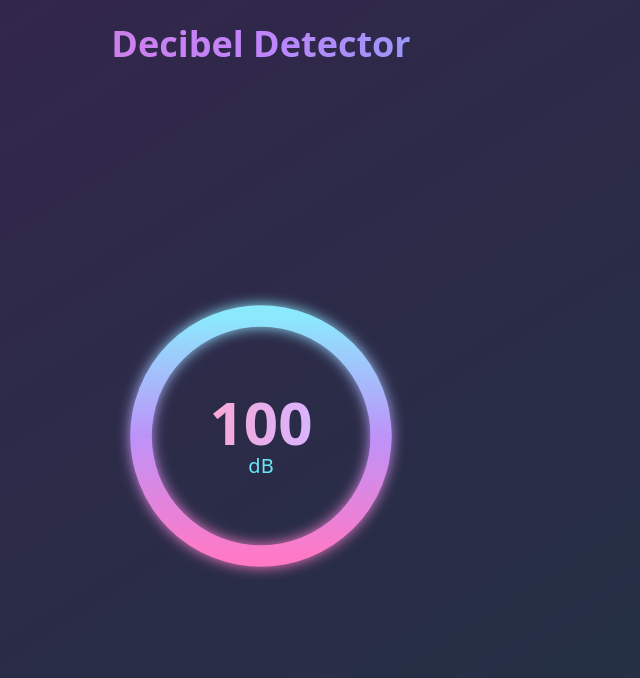
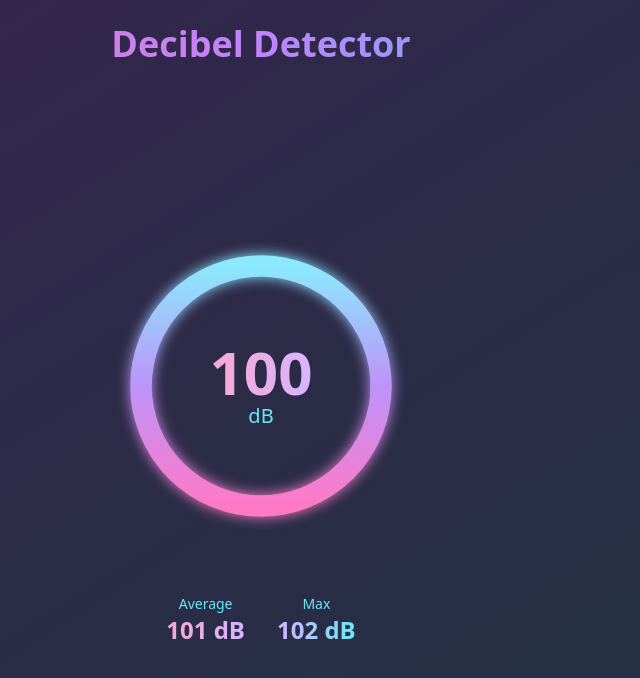
Before and after one commit to thaitommytran/decibel-detector, a React (Create React App) app: page / in a window 1280 px wide. Shown: the top 678 px of the page, without its empty margins (379-1019 px from the left). Built offline with nearby package versions, Linux system fonts and the light colour scheme.

Commit message:
added static DecibelStats component

```diff
--- a/src/App.js
+++ b/src/App.js
@@ -1,4 +1,5 @@
 import CircularGauge from "./components/CircularGauge";
+import DecibelStats from './components/DecibelStats';
 
 function App() {
   return (
@@ -16,6 +17,7 @@ function App() {
         </header>
         <div className="flex-grow flex flex-col items-center justify-center space-y-12">
           <CircularGauge />
+          <DecibelStats />
         </div>
       </div>
     </div>
--- /dev/null
+++ b/src/components/DecibelStats.jsx
@@ -0,0 +1,24 @@
+import React from 'react'
+
+const DecibelStats = () => {
+  return (
+    <div className="flex justify-center space-x-8">
+      <div className="text-center">
+        {/* Average decibel reading */}
+        <p className="text-sm text-cyan-300">Average</p>
+        <p className="text-2xl font-bold text-transparent bg-clip-text bg-gradient-to-r from-pink-300 to-purple-300">
+          101 dB
+        </p>
+      </div>
+      <div className="text-center">
+        {/* Max decibel reading */}
+        <p className="text-sm text-cyan-300">Max</p>
+        <p className="text-2xl font-bold text-transparent bg-clip-text bg-gradient-to-r from-purple-300 to-cyan-300">
+          102 dB
+        </p>
+      </div>
+    </div>
+  )
+}
+
+export default DecibelStats
```
